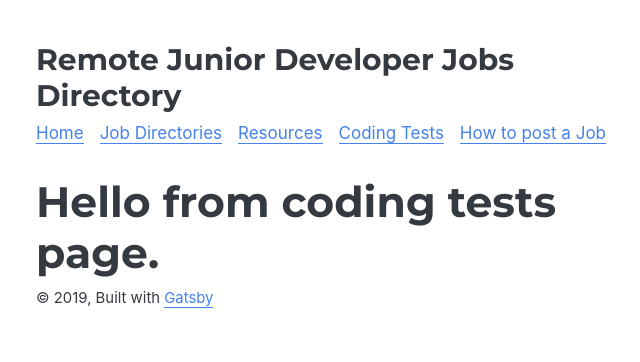
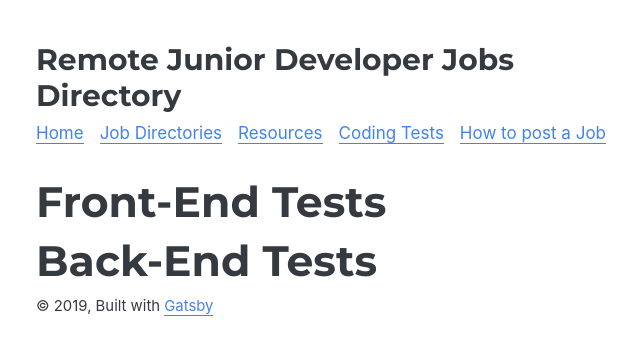
Before and after one commit to ugglr/Remote-Developer-jobs-directory, a Gatsby site: page /codingTests in a window 1280 px wide. Shown: the whole page, without its empty margins (289-929 px from the left). Built offline with nearby package versions, Linux system fonts and the light colour scheme; Gatsby itself is replaced by a stand-in of ours; some packages are replaced by stand-ins of ours.

Commit message:
Headelines

```diff
--- a/src/pages/codingTests.js
+++ b/src/pages/codingTests.js
@@ -10,7 +10,8 @@ class CodingTests extends React.Component {
 
     return (
       <Layout location={this.props.location} title={siteTitle}>
-        <h1>Hello from coding tests page.</h1>
+        <h1>Front-End Tests</h1>
+        <h1>Back-End Tests</h1>
       </Layout>
     )
   }
```
